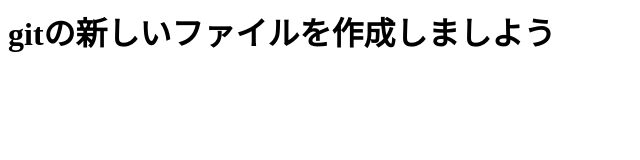
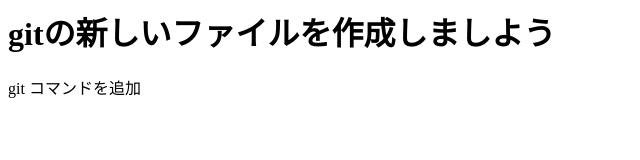
Before and after one commit to linxiaoxian0803/git_tutorial, a plain HTML site: page index.html in a window 1280 px wide. Shown: the whole page, without its empty margins (0-640 px from the left). Drawn offline with Linux system fonts and the light colour scheme.

Commit message:
git statusコマンドを追記

```diff
--- a/index.html
+++ b/index.html
@@ -1 +1,2 @@
 <h1>gitの新しいファイルを作成しましよう</h1>
+<p>git コマンドを追加</p>
```
